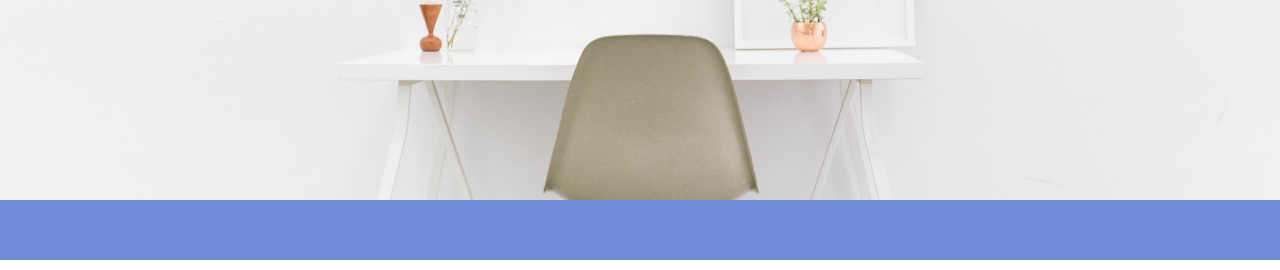
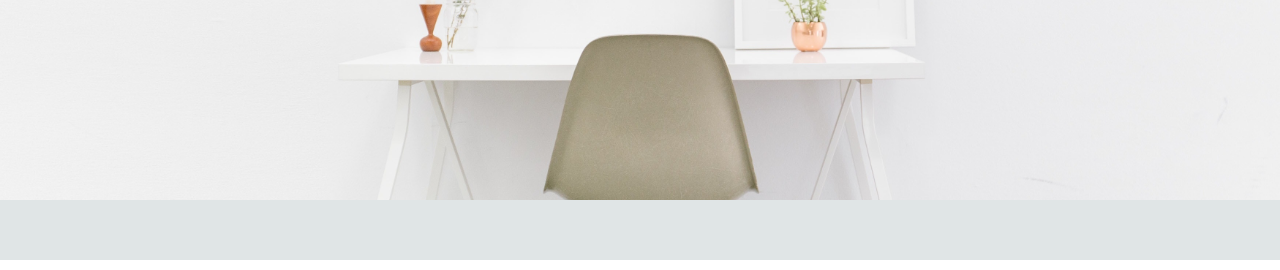
Before and after one commit to mH-13/Bracu_Student_Essentials, a PHP site: page /home.php in a window 1280 px wide. Shown: the part 530-800 px from the top of the page. Run offline with PHP 8.4, Linux system fonts and the light colour scheme.

Commit message:
css 2nd commit

```diff
--- a/css/main.css
+++ b/css/main.css
@@ -56,8 +56,8 @@ text-align:center;
 
 
 #footer{
-	background-color: rgba(96, 129, 211, 0.9);
-	color: white;
+	background-color: #e0e5e6;
+	color: #deefed;
 	font: 600 12px/14px 'Open Sans',sans-serif;
 	padding: 20px;
 	padding-top: 40px;
@@ -74,7 +74,7 @@ body{
 .clearfix:after,.clearfix:before{content:'';display:table}
 .clearfix:after{clear:both;display:block}
 a{color:inherit;text-decoration:none}
-a:hover{color: #F2674A;text-decoration: none;}
+a:hover{color: #002357;text-decoration: none;}
 
 input[type=text], input[type=password]{
 	width: 100%;
--- a/home.php
+++ b/home.php
@@ -23,9 +23,6 @@
                     <a href="show_students.php" style="margin-left: 20px;"> Students </a>
                     <a href="show_studymaterials.php" style="margin-left: 20px;"> Study Materials </a>
                     <a href="show_furnitures.php" style="margin-left: 20px;"> Furnitures  </a>
-
-        </div>
-        </div>
                 </div>
 
             </div>
```
